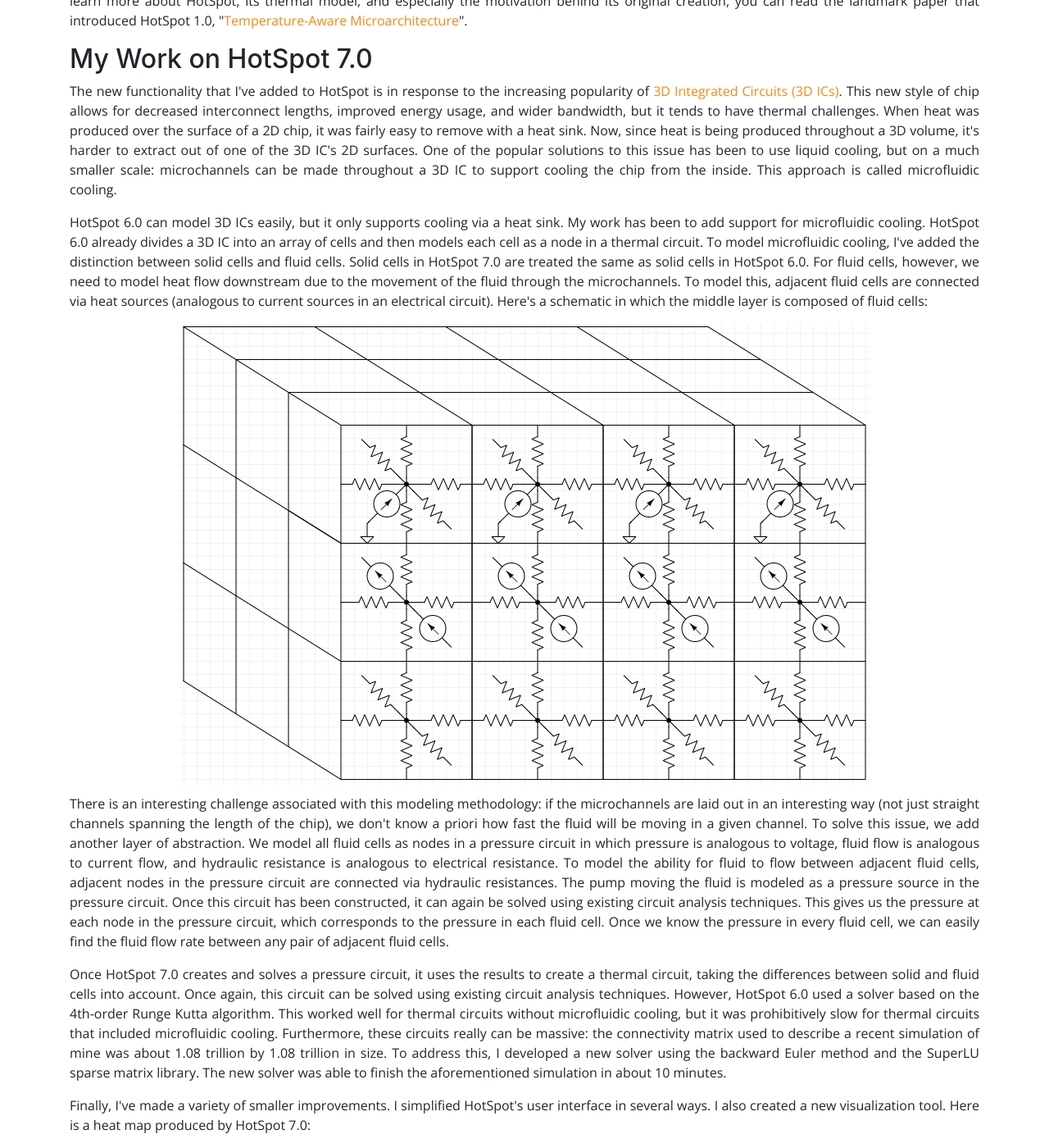
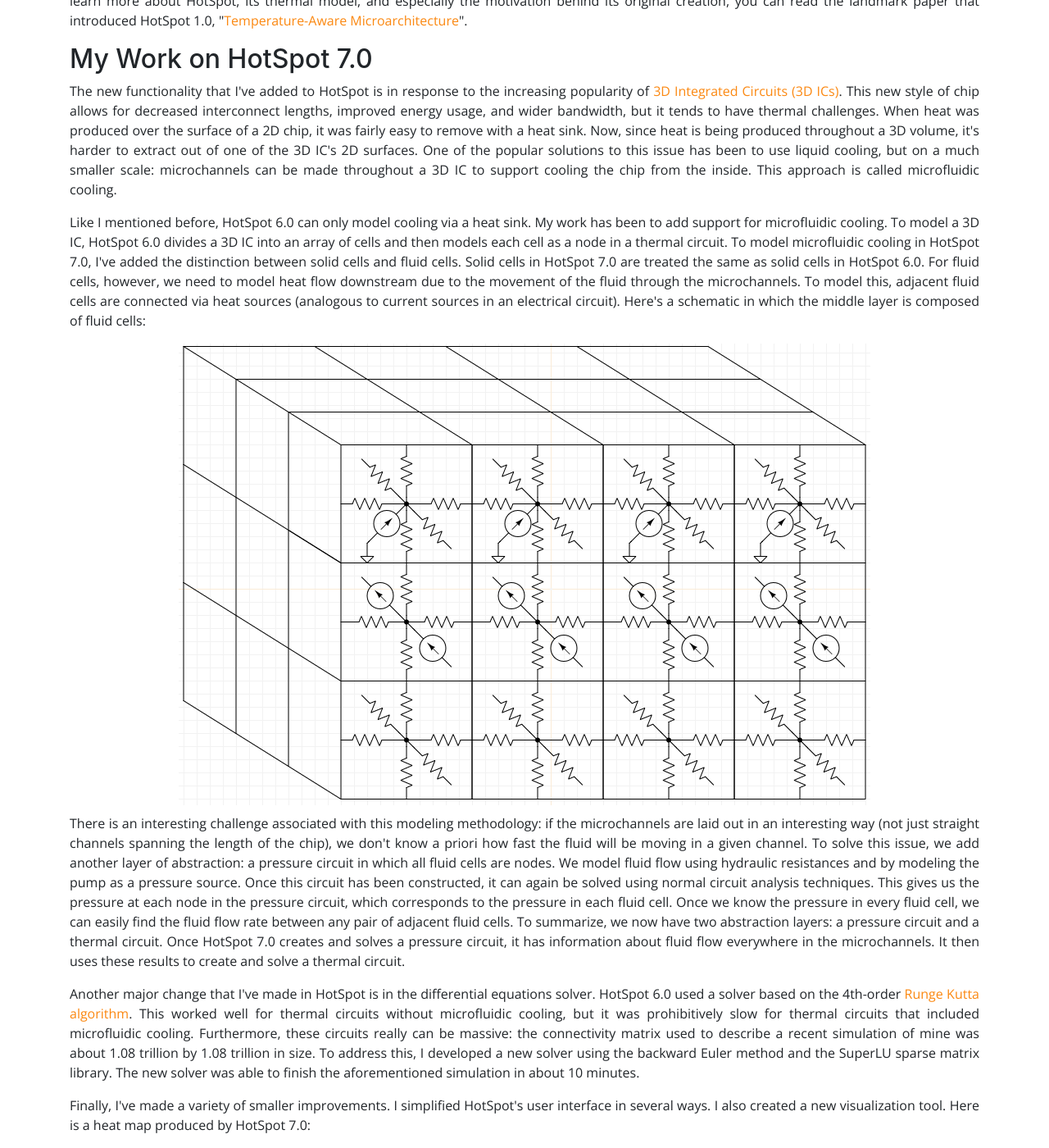
Before and after one commit to westre3/westre3.github.io, a Jekyll site: the page built from research.html, in a window 1280 px wide and 1400 px high, scrolled down 2042 px. Shown: the whole window at 82% size. Built offline with Jekyll 4.4.1, drawn with Linux system fonts in a browser that asks for light colours; some of the changed text lies outside the part shown.

Commit message:
More tweaks and updated resume

```diff
--- a/_config.yml
+++ b/_config.yml
@@ -13,15 +13,15 @@
     link: "index.html"
 
 projects:
-  - title: "RaPID Photonics"
-    description: "The goal of RaPID Photonics was to create a photolithography prototyping device out of a standard Blu-ray drive, creating a photolithography equivalent to 3D printers."
-    link: "/rapid_photonics.html"
   - title: "UTS Routing"
     description: "UTS Routing uses real-time bus information from the University of Virginia to find the fastest route between two locations on grounds using the University Transportation System (UTS)."
     link: "/uts_routing.html"
     #  - title: "Dynamic Dijkstra"
     #    description: "Dynamic Dijkstra is an implementation of Dijkstra's algorithm that allows edge weights to change over time."
     #    link: "/dynamic_dijkstra.html"
+  - title: "RaPID Photonics"
+    description: "The goal of RaPID Photonics was to create a photolithography prototyping device out of a standard Blu-ray drive, creating a photolithography equivalent to 3D printers."
+    link: "/rapid_photonics.html"
   - title: "Identifying Malware with Machine Learning"
     description: "This project used a Decision Tree classifier to classify a set of programs as malware or goodware based on each program's sequence of API calls."
     link: "/malware_ml.html"
--- a/research.html
+++ b/research.html
@@ -13,7 +13,7 @@
 
 <img class="mx-auto d-block vertical_spacing" src="/images/thermal_circuit.png" />
 
-<p>After deriving this circuit, HotSpot solves it using existing circuit analysis techniques (like Kirchhoff's current law). Solving the circuit gives the temperature at every node (analogous to the voltage at every node in an electrical circuit), which corresponds to the temperature in every cell. Here is an example top-down heat map from HotSpot 6.0:</p>
+<p>After deriving this circuit, HotSpot solves it using circuit analysis techniques like Kirchhoff's current law. Solving the circuit gives the temperature at every node (analogous to the voltage at every node in an electrical circuit), which corresponds to the temperature in every cell. Here is an example top-down heat map from HotSpot 6.0:</p>
 
 <img class="mx-auto d-block vertical_spacing" src="/images/hotspot_6.png" />
 
@@ -22,13 +22,13 @@
 <h2>My Work on HotSpot 7.0</h2>
 <p>The new functionality that I've added to HotSpot is in response to the increasing popularity of <a href="https://en.wikipedia.org/wiki/Three-dimensional_integrated_circuit" target="_blank">3D Integrated Circuits (3D ICs)</a>. This new style of chip allows for decreased interconnect lengths, improved energy usage, and wider bandwidth, but it tends to have thermal challenges. When heat was produced over the surface of a 2D chip, it was fairly easy to remove with a heat sink. Now, since heat is being produced throughout a 3D volume, it's harder to extract out of one of the 3D IC's 2D surfaces. One of the popular solutions to this issue has been to use liquid cooling, but on a much smaller scale: microchannels can be made throughout a 3D IC to support cooling the chip from the inside. This approach is called microfluidic cooling.</p>
 
-<p>HotSpot 6.0 can model 3D ICs easily, but it only supports cooling via a heat sink. My work has been to add support for microfluidic cooling. HotSpot 6.0 already divides a 3D IC into an array of cells and then models each cell as a node in a thermal circuit. To model microfluidic cooling, I've added the distinction between solid cells and fluid cells. Solid cells in HotSpot 7.0 are treated the same as solid cells in HotSpot 6.0. For fluid cells, however, we need to model heat flow downstream due to the movement of the fluid through the microchannels. To model this, adjacent fluid cells are connected via heat sources (analogous to current sources in an electrical circuit). Here's a schematic in which the middle layer is composed of fluid cells:</p>
+<p>Like I mentioned before, HotSpot 6.0 can only model cooling via a heat sink. My work has been to add support for microfluidic cooling. To model a 3D IC, HotSpot 6.0 divides a 3D IC into an array of cells and then models each cell as a node in a thermal circuit. To model microfluidic cooling in HotSpot 7.0, I've added the distinction between solid cells and fluid cells. Solid cells in HotSpot 7.0 are treated the same as solid cells in HotSpot 6.0. For fluid cells, however, we need to model heat flow downstream due to the movement of the fluid through the microchannels. To model this, adjacent fluid cells are connected via heat sources (analogous to current sources in an electrical circuit). Here's a schematic in which the middle layer is composed of fluid cells:</p>
 
 <img class="mx-auto d-block vertical_spacing" src="/images/microchannel_circuit.png" />
 
-<p>There is an interesting challenge associated with this modeling methodology: if the microchannels are laid out in an interesting way (not just straight channels spanning the length of the chip), we don't know a priori how fast the fluid will be moving in a given channel. To solve this issue, we add another layer of abstraction. We model all fluid cells as nodes in a pressure circuit in which pressure is analogous to voltage, fluid flow is analogous to current flow, and hydraulic resistance is analogous to electrical resistance. To model the ability for fluid to flow between adjacent fluid cells, adjacent nodes in the pressure circuit are connected via hydraulic resistances. The pump moving the fluid is modeled as a pressure source in the pressure circuit. Once this circuit has been constructed, it can again be solved using existing circuit analysis techniques. This gives us the pressure at each node in the pressure circuit, which corresponds to the pressure in each fluid cell. Once we know the pressure in every fluid cell, we can easily find the fluid flow rate between any pair of adjacent fluid cells.</p>
+<p>There is an interesting challenge associated with this modeling methodology: if the microchannels are laid out in an interesting way (not just straight channels spanning the length of the chip), we don't know a priori how fast the fluid will be moving in a given channel. To solve this issue, we add another layer of abstraction: a pressure circuit in which all fluid cells are nodes. We model fluid flow using hydraulic resistances and by modeling the pump as a pressure source. Once this circuit has been constructed, it can again be solved using normal circuit analysis techniques. This gives us the pressure at each node in the pressure circuit, which corresponds to the pressure in each fluid cell. Once we know the pressure in every fluid cell, we can easily find the fluid flow rate between any pair of adjacent fluid cells. To summarize, we now have two abstraction layers: a pressure circuit and a thermal circuit. Once HotSpot 7.0 creates and solves a pressure circuit, it has information about fluid flow everywhere in the microchannels. It then uses these results to create and solve a thermal circuit.</p>
 
-<p>Once HotSpot 7.0 creates and solves a pressure circuit, it uses the results to create a thermal circuit, taking the differences between solid and fluid cells into account. Once again, this circuit can be solved using existing circuit analysis techniques. However, HotSpot 6.0 used a solver based on the 4th-order Runge Kutta algorithm. This worked well for thermal circuits without microfluidic cooling, but it was prohibitively slow for thermal circuits that included microfluidic cooling. Furthermore, these circuits really can be massive: the connectivity matrix used to describe a recent simulation of mine was about 1.08 trillion by 1.08 trillion in size. To address this, I developed a new solver using the backward Euler method and the SuperLU sparse matrix library. The new solver was able to finish the aforementioned simulation in about 10 minutes.</p>
+<p>Another major change that I've made in HotSpot is in the differential equations solver. HotSpot 6.0 used a solver based on the 4th-order <a target="_blank" href="https://en.wikipedia.org/wiki/Runge%E2%80%93Kutta_methods#The_Runge%E2%80%93Kutta_method">Runge Kutta algorithm</a>. This worked well for thermal circuits without microfluidic cooling, but it was prohibitively slow for thermal circuits that included microfluidic cooling. Furthermore, these circuits really can be massive: the connectivity matrix used to describe a recent simulation of mine was about 1.08 trillion by 1.08 trillion in size. To address this, I developed a new solver using the backward Euler method and the SuperLU sparse matrix library. The new solver was able to finish the aforementioned simulation in about 10 minutes.</p>
 
 <p>Finally, I've made a variety of smaller improvements. I simplified HotSpot's user interface in several ways. I also created a new visualization tool. Here is a heat map produced by HotSpot 7.0:</p>
 
```
Also changed, not shown: 7 other files.
